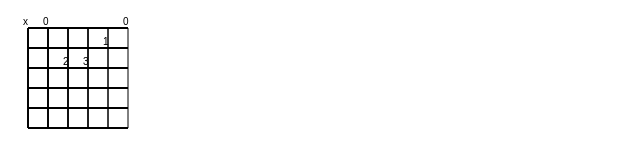
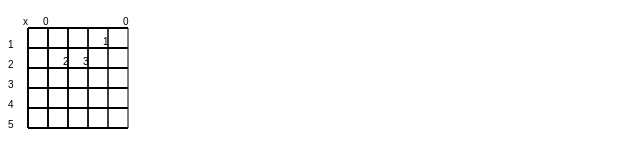
Before and after one commit to RavinduThaveesha/guitar-chords, a plain HTML site: page index.html in a window 1280 px wide. Shown: the full height of the page, 0-640 px from the left. Drawn offline with Linux system fonts and the light colour scheme.

Commit message:
add fret numbers

```diff
--- a/index.html
+++ b/index.html
@@ -25,7 +25,7 @@
   var ctx = c.getContext('2d');
 
   ctx.beginPath();
-  ctx.fillStyle = 'white';
+  //ctx.fillStyle = 'white';
 
   //ctx.fillRect(x, y-10, 10, 10);
 
@@ -42,11 +42,16 @@
 
   ctx.lineWidth = 1;
 
-  for(var i = 1; i <= 6; i++) {
+  for(var i = 0; i < 6; i++) {
     ctx.moveTo(fretWidth, offsetY + fretHeight);
     ctx.lineTo(100 + fretWidth, offsetY + fretHeight);
 
-    ctx.fillText(i, -1, 10);
+    ctx.fillStyle = 'black';
+
+    if(i != 0) {
+      ctx.fillText(i, 0, offsetY + fretHeight);
+    }
+
     ctx.stroke();
 
     offsetY = offsetY + 20;
```
